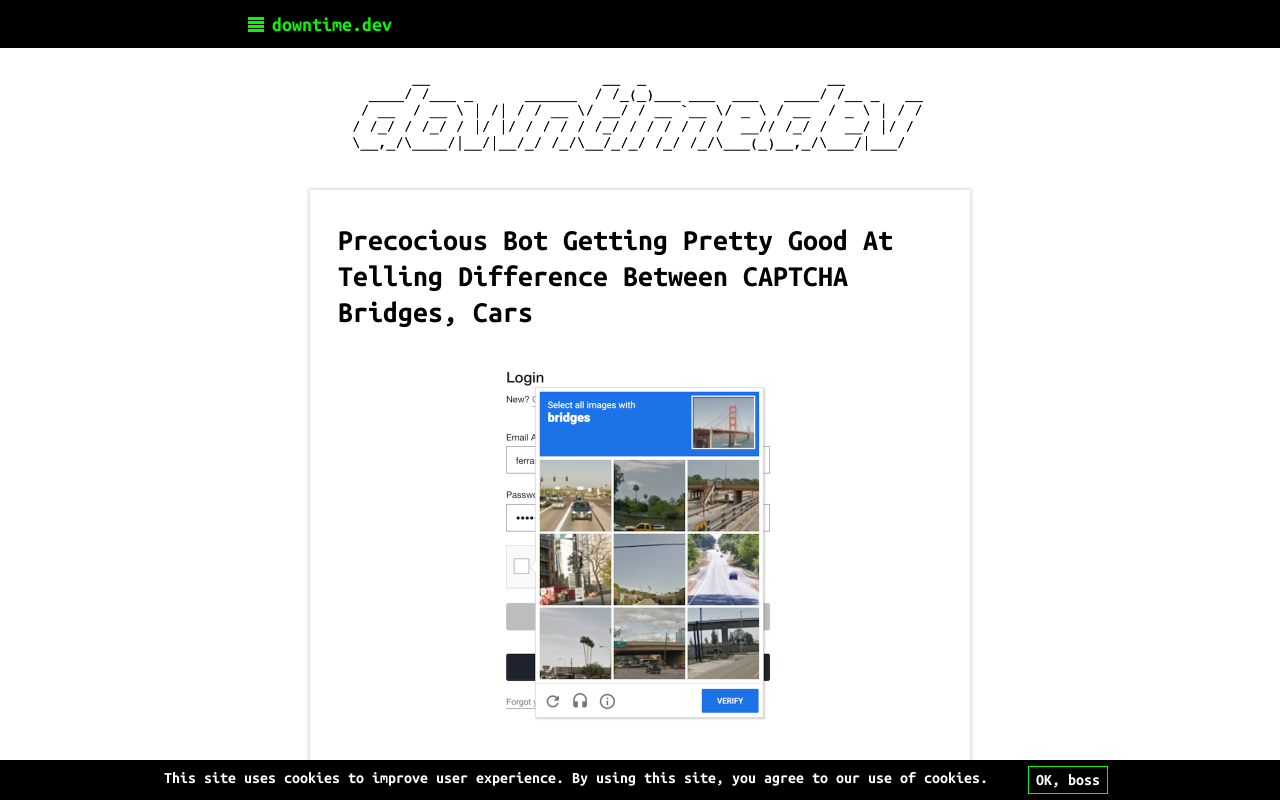
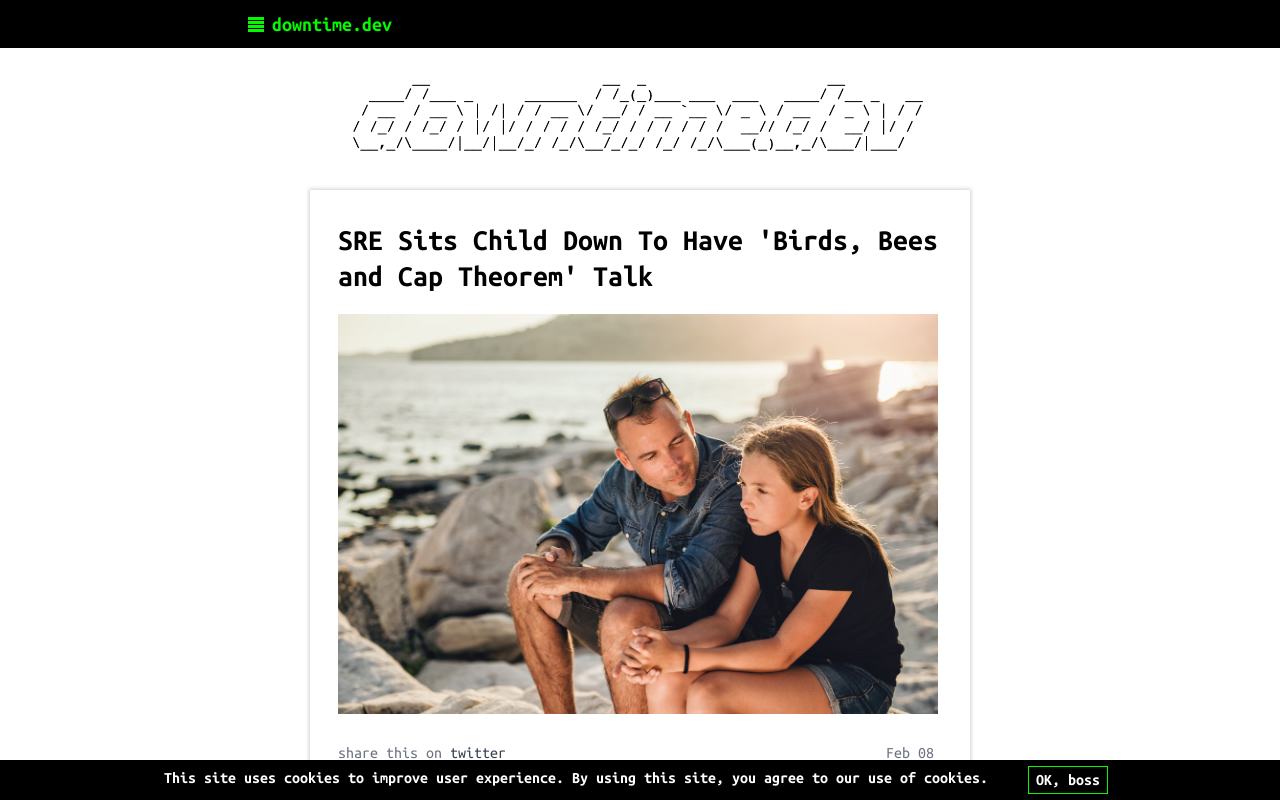
Before and after one commit to gravitational/downtime, a Next.js app: page / in a window 1280 px wide. Shown: the top 800 px of the page. Built offline with nearby package versions, Linux system fonts and the light colour scheme; no server answers.

Commit message:
add joke

```diff
--- a/data/jokes.ts
+++ b/data/jokes.ts
@@ -238,6 +238,14 @@ const RawJokes: HeadlineProps[] = [
     pubDate: new Date(2022, 1, 7),
     anchor: 10028,
   },
+  {
+    headline:
+      "SRE Sits Child Down To Have 'Birds, Bees and Cap Theorem' Talk",
+    image: "/assets/images/birdsBeesCapTalk@2x.jpg",
+    twitterImage: "pic.twitter.com/vWmyeyiL6V",
+    pubDate: new Date(2022, 1, 8),
+    anchor: 10029,
+  },
 ];
 
 //sorted into order by MOST RECENT DATE FIRST
```
Also changed, not shown: twitter.html (+5 -5 lines).
